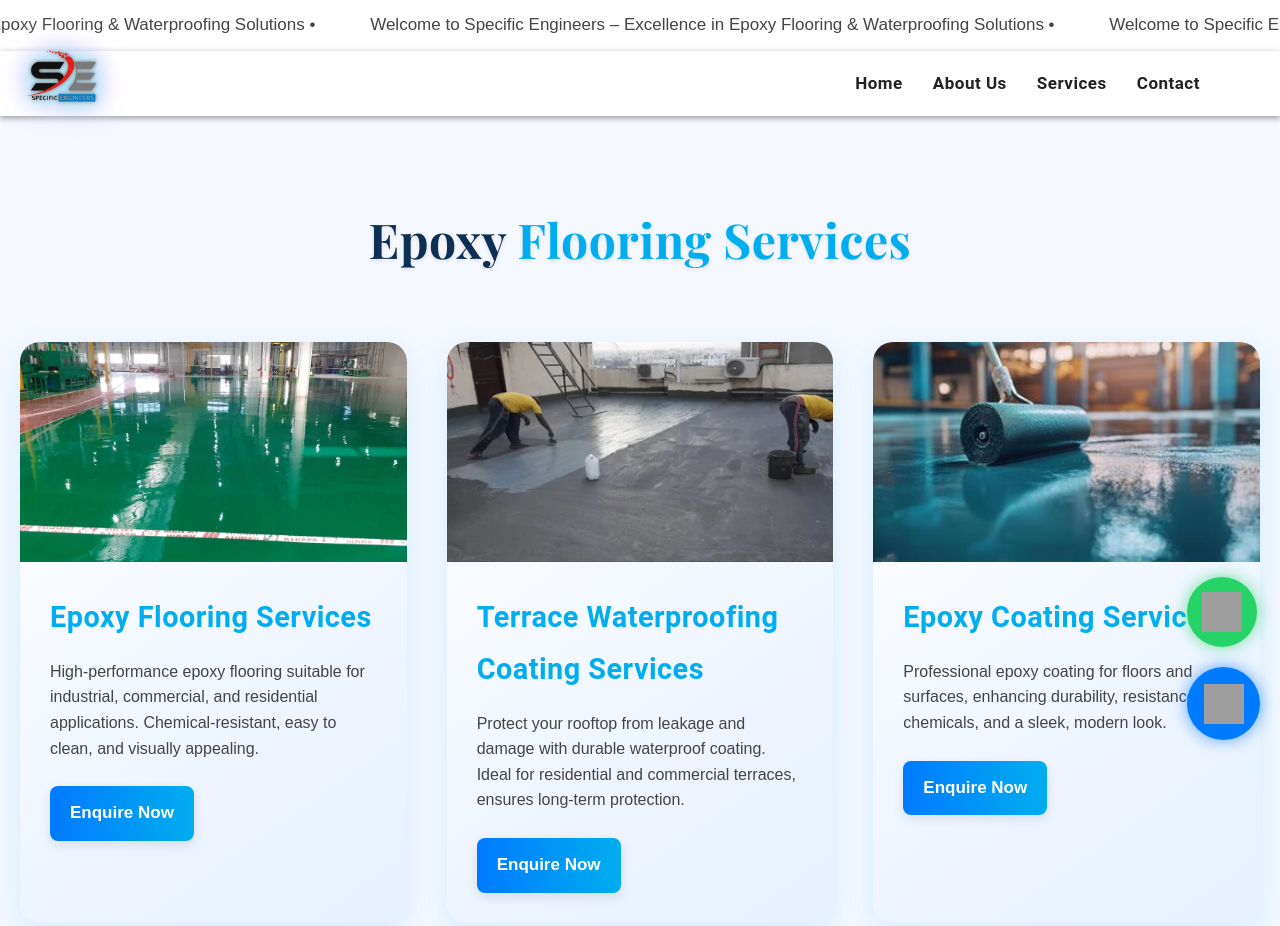
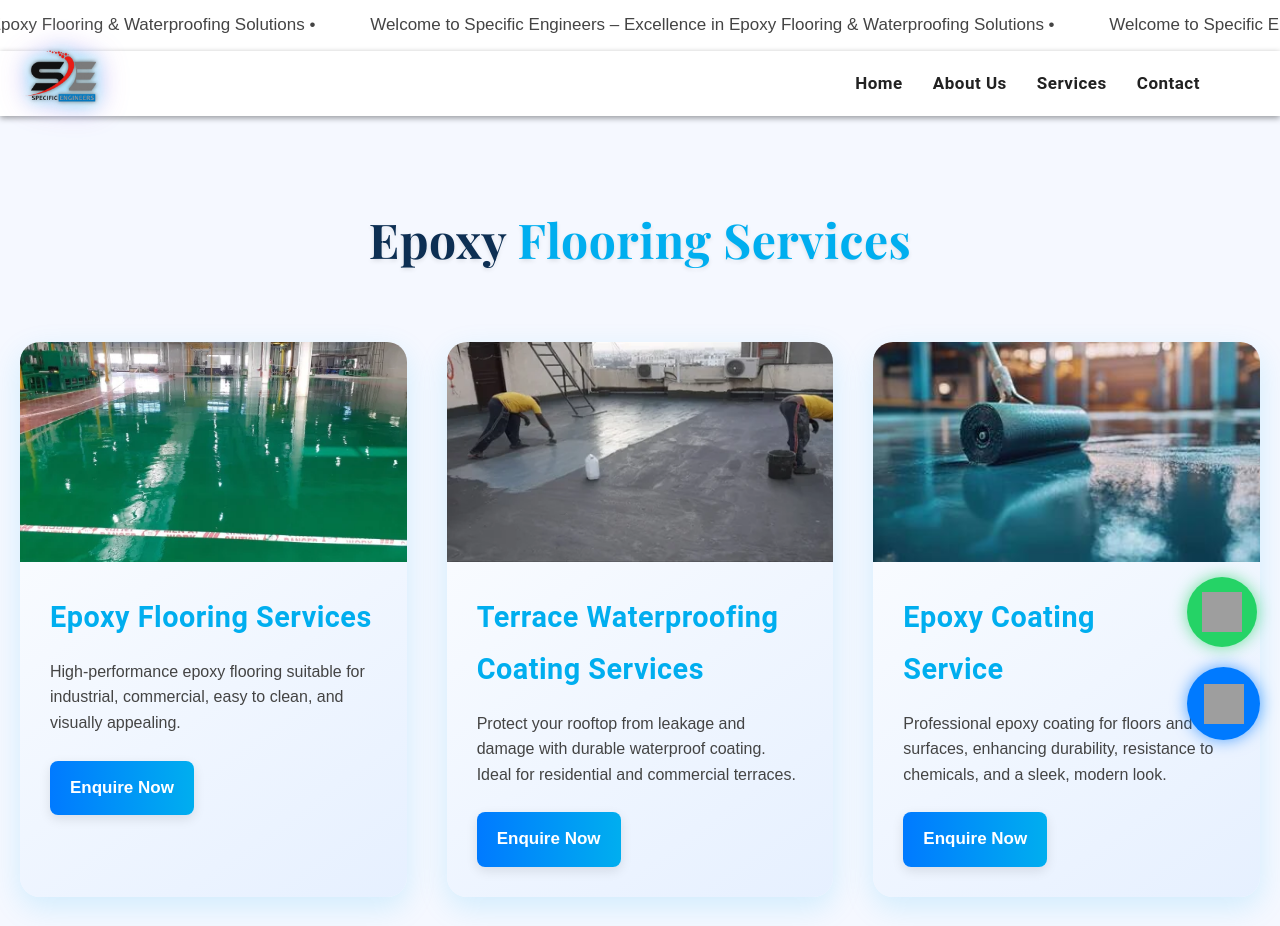
Before and after one commit to ParasCHOPKAR/SE_BY-PARAS, a plain HTML site: page Epoxy_Flooring_Services.html in a window 1280 px wide. Shown: the top 926 px of the page. Drawn offline with nearby package versions, Linux system fonts and the light colour scheme; grey boxes are pictures that could not be loaded.

```diff
--- a/Epoxy_Flooring_Services.html
+++ b/Epoxy_Flooring_Services.html
@@ -465,7 +465,7 @@ nav.nav-menu { display: none; }
       <div class="flooring-content">
         <h3>Epoxy Flooring Services</h3>
         <p>
-          High-performance epoxy flooring suitable for industrial, commercial, and residential applications. Chemical-resistant, easy to clean, and visually appealing.
+          High-performance epoxy flooring suitable for industrial, commercial,  easy to clean, and visually appealing.
         </p>
         <a href="contact.html?service=Epoxy Flooring Services" class="enquire-button">Enquire Now</a>
       </div>
@@ -477,7 +477,7 @@ nav.nav-menu { display: none; }
       <div class="flooring-content">
         <h3>Terrace Waterproofing Coating Services</h3>
         <p>
-          Protect your rooftop from leakage and damage with durable waterproof coating. Ideal for residential and commercial terraces, ensures long-term protection.
+          Protect your rooftop from leakage and damage with durable waterproof coating. Ideal for residential and commercial terraces.
         </p>
         <a href="contact.html?service=Terrace Waterproofing Coating Services" class="enquire-button">Enquire Now</a>
       </div>
@@ -487,7 +487,8 @@ nav.nav-menu { display: none; }
     <div class="flooring-card">
       <img src="images/SER_02_03.jpg" alt="Epoxy Coating Service" />
       <div class="flooring-content">
-        <h3>Epoxy Coating Services</h3>
+
+         <h3>Epoxy  Coating <br>Service</h3>
         <p>
           Professional epoxy coating for floors and surfaces, enhancing durability, resistance to chemicals, and a sleek, modern look.
         </p>
```
